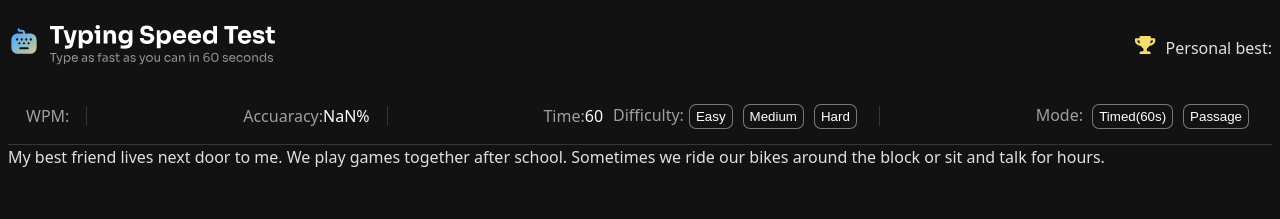
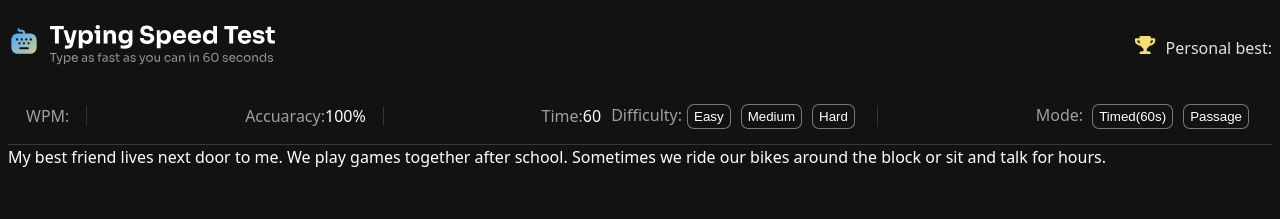
Before and after one commit to Marian097/typing-speed-test, a React (Vite) app in the folder typing-speed-test/: page / in a window 1280 px wide. Both pictures are taken after a click on the button "Start typing test". Shown: the top 219 px of the page. Built offline with nearby package versions, Linux system fonts and the light colour scheme.

Commit message:
fix bug accuaracy and time

```diff
--- a/typing-speed-test/src/assets/css/typing.css
+++ b/typing-speed-test/src/assets/css/typing.css
@@ -24,3 +24,16 @@
     color:aliceblue;
     background-color:hsl(210, 100%, 65%);
 }
+
+
+.noblur-container .neutruCh{
+  color:hsl(0, 0%, 100%)
+}
+
+.noblur-container .correctCh{
+  color:green
+}
+
+.noblur-container .wrongCh{
+  color: red;
+}
--- a/typing-speed-test/src/components/Dashboard.jsx
+++ b/typing-speed-test/src/components/Dashboard.jsx
@@ -10,7 +10,9 @@ export default function Dashboard({
   onSetEasy,
   onSetMedium,
   onSetHard,
-  disabled
+  disabled,
+  isRunning,
+  isPassage
 }) {
   return (
     <nav className="m-dashboard">
@@ -19,20 +21,38 @@ export default function Dashboard({
           <span>WPM:</span>
         </div>
         <div className="acc-container">
-          <span>Accuaracy:<span className = "acc-color">{accuaracy}%</span></span>
+          {isRunning === false && isNaN(accuaracy) ? (
+            <span>
+              Accuaracy:<span className="acc-color">0%</span>
+            </span>
+          ) : (
+            <span>
+              Accuaracy:<span className="acc-color">{Math.floor(accuaracy)}%</span>
+            </span>
+          )}
         </div>
         <div className="option-container">
-          <span>Time:<span style = {{color: "white"}}>{timeLeft}</span></span>
+          {isPassage === true ? (
+            <span>
+              Time:<span style={{ color: "white" }}>-</span>
+            </span>
+          ) : (
+            <span>
+              Time:<span style={{ color: "white" }}>{timeLeft}</span>
+            </span>
+          )}
           <span>
-            Difficulty:<button onClick = {() => onSetEasy()}>Easy</button>
-            <button onClick = {()=> onSetMedium()} >Medium</button>
-            <button onClick= {() => onSetHard()}>Hard</button>
+            Difficulty:<button onClick={() => onSetEasy()}>Easy</button>
+            <button onClick={() => onSetMedium()}>Medium</button>
+            <button onClick={() => onSetHard()}>Hard</button>
           </span>
         </div>
         <div className="mode-container">
           <span>
-            Mode: <button onClick = {() => onSetTime()}>Timed(60s)</button>
-            <button onClick = {() => onSetNoTime()} disabled = {disabled}>Passage</button>
+            Mode: <button onClick={() => onSetTime()}>Timed(60s)</button>
+            <button onClick={() => onSetNoTime()} disabled={disabled}>
+              Passage
+            </button>
           </span>
         </div>
       </div>
--- a/typing-speed-test/src/components/TypingTest.jsx
+++ b/typing-speed-test/src/components/TypingTest.jsx
@@ -25,10 +25,10 @@ export default function TypingTest() {
   useEffect(() => {
     if (!data) return;
     console.log(Array.isArray(data.easy)); // true
-
     const list = data[diffGame];
     const randomIndex = Math.floor(Math.random() * list.length);
     setCurrentText(list[randomIndex]);
+    console.log(Array.isArray(data.easy));
   }, [data, diffGame]);
 
   useEffect(() => {
@@ -47,11 +47,17 @@ export default function TypingTest() {
     for (let i = 0; i < Math.min(typed, target.length); i++) {
       if (text[i].toLocaleLowerCase() === target[i].toLocaleLowerCase()) {
         result += 1;
-        console.log(result);
       }
     }
+    if (typed === 0)
+    {
+      setAccuaracy(100)
+    }
+    else {
+      setAccuaracy((result / typed) * 100);
+    }
 
-    setAccuaracy((result / typed) * 100);
+
   }, [text, currentText]);
 
   useEffect(() => {
@@ -59,6 +65,26 @@ export default function TypingTest() {
       setIsRunning(false);
     }
   }, [timeLeft]);
+
+
+  useEffect(() => {
+    if (!currentText) return;
+    let listText = currentText.text.split(" ");
+    let inputText = text.split(" ");
+    for (let i = 0; i < listText.length; i++)
+    {
+      for (let j = 0; j < inputText.length; j++)
+      {
+        if (inputText[j].trim() === listText[i].trim())
+        {
+          setWpm(prev => prev + 1)
+        }
+      }
+    }
+
+    console.log(wpm)
+
+  }, [text, currentText])
 
   function easyBtn() {
     setDiffGame("easy");
@@ -85,7 +111,6 @@ export default function TypingTest() {
 
   function setNoTime() {
     setIsPassage(true);
-    setTimeLeft("no time");
   }
 
   function onSetTime() {
@@ -104,6 +129,8 @@ export default function TypingTest() {
         onSetTime={onSetTime}
         disabled={isPassage === true}
         accuaracy={accuaracy}
+        isRunning={isRunning}
+        isPassage = {isPassage}
       />
       <InputText
         startTime={onKeyDown}
@@ -123,7 +150,31 @@ export default function TypingTest() {
             <div className="blur-container">{currentText?.text}</div>
           </>
         ) : (
-          <div className="noblur-container">{currentText?.text}</div>
+          <div className="noblur-container">
+            {currentText?.text.split("").map((ch, i) => {
+              if (i >= text.length) {
+                return (
+                  <span className="neutruCh" key={i}>
+                    {ch}
+                  </span>
+                );
+              }
+
+              if (text[i] === ch) {
+                return (
+                  <span className="correctCh" key={i}>
+                    {ch}
+                  </span>
+                );
+              } else {
+                return (
+                  <span className="wrongCh" key={i}>
+                    {ch}
+                  </span>
+                );
+              }
+            })}
+          </div>
         )}
       </div>
     </>
```
